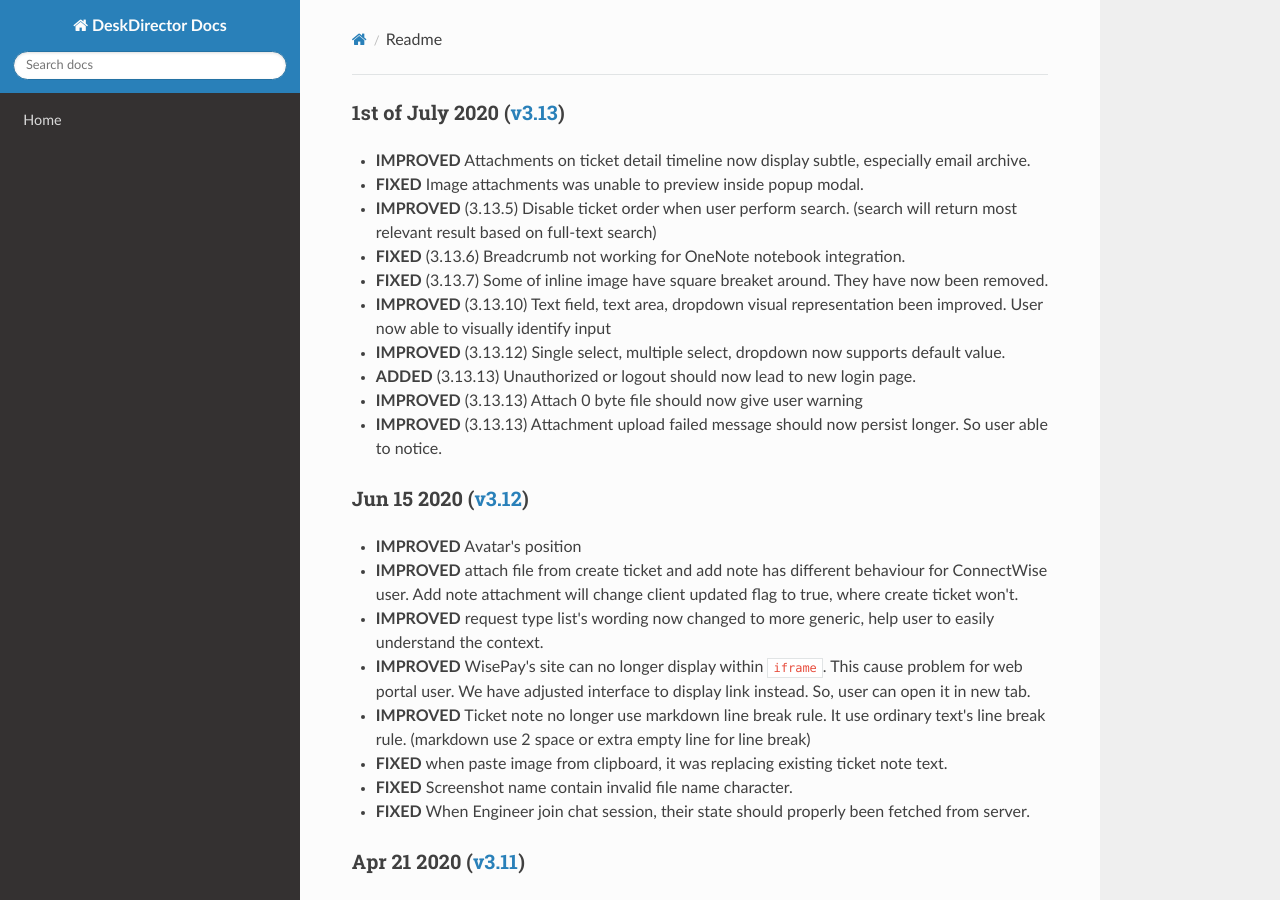
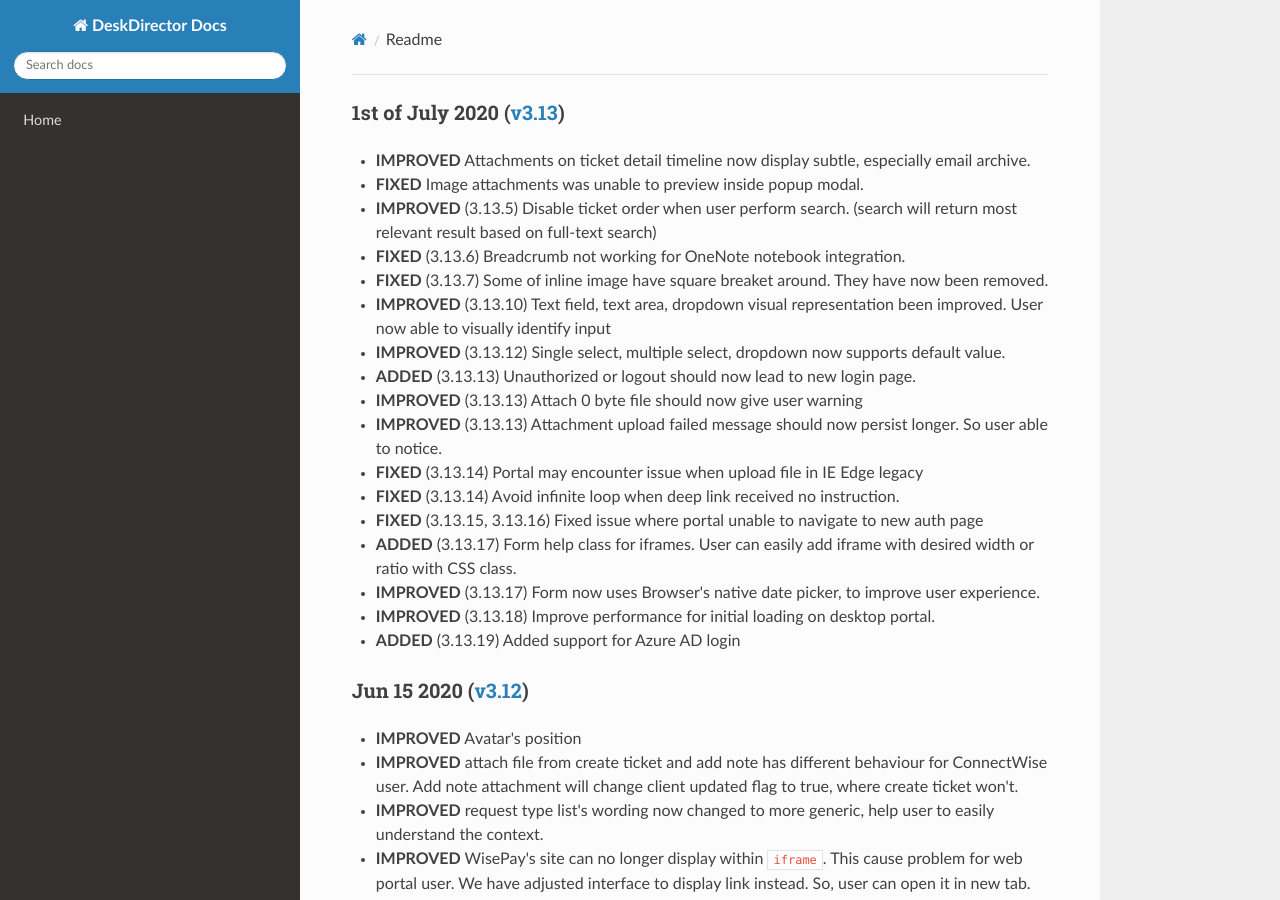
Before and after one commit to DeskDirector/docs, an MkDocs documentation site: the page built from docs/_release/portal/readme.md, in a window 1280 px wide and 900 px high. Built offline with MkDocs 1.6.1, drawn with Linux system fonts in a browser that asks for light colours; nearby versions of some CDN libraries; old or Windows-style settings are respelled for this version of MkDocs.

Commit message:
Update readme.md

```diff
--- a/docs/_release/portal/readme.md
+++ b/docs/_release/portal/readme.md
@@ -9,6 +9,13 @@
 - **ADDED** (3.13.13) Unauthorized or logout should now lead to new login page.
 - **IMPROVED** (3.13.13) Attach 0 byte file should now give user warning
 - **IMPROVED** (3.13.13) Attachment upload failed message should now persist longer. So user able to notice.
+- **FIXED** (3.13.14) Portal may encounter issue when upload file in IE Edge legacy
+- **FIXED** (3.13.14) Avoid infinite loop when deep link received no instruction.
+- **FIXED** (3.13.15, 3.13.16) Fixed issue where portal unable to navigate to new auth page
+- **ADDED** (3.13.17) Form help class for iframes. User can easily add iframe with desired width or ratio with CSS class.
+- **IMPROVED** (3.13.17) Form now uses Browser's native date picker, to improve user experience.
+- **IMPROVED** (3.13.18) Improve performance for initial loading on desktop portal.
+- **ADDED** (3.13.19) Added support for Azure AD login
 
 ### Jun 15 2020 ([v3.12](v3.12))
 - **IMPROVED** Avatar's position
```
